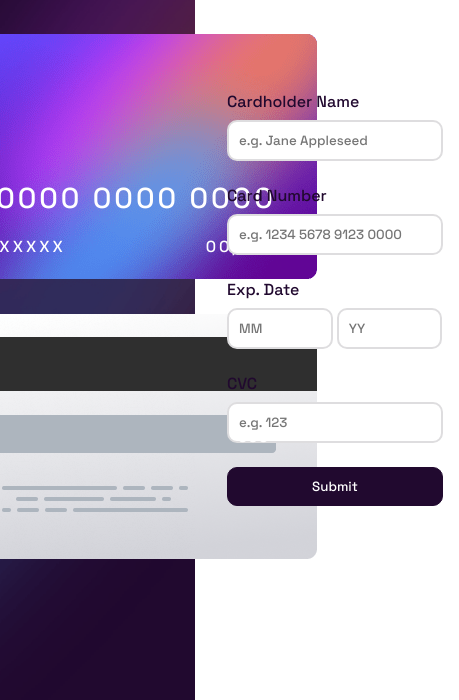
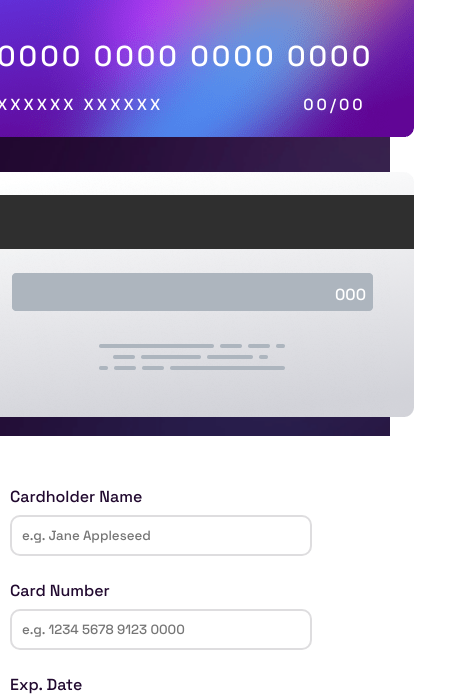
Before and after one commit to davigzola/InteractiveCreditCardForm, a plain HTML site: page index.html in a window 390 px wide. Shown: the part 124-824 px from the top of the page, 459 px wide, since content can reach past the window. Drawn offline with Linux system fonts and the light colour scheme.

Commit message:
Version 0.3

```diff
--- a/css/style.css
+++ b/css/style.css
@@ -131,3 +131,22 @@
     border: hsl(278, 94%, 30%) 1px solid;
     cursor: pointer;
 }
+
+@media screen and (max-width: 1000px) {
+    .main {
+        flex-direction: column;
+    }
+
+
+    .credit-card-info {
+        display: flex;
+        background-image: url(/img/bg-main-mobile.png);
+        width: 100vw;
+        height: 35rem;
+    }
+
+    .credit-card-form {
+        padding: 0;
+        margin: 50px 0 50px 0;
+    }
+}
```
